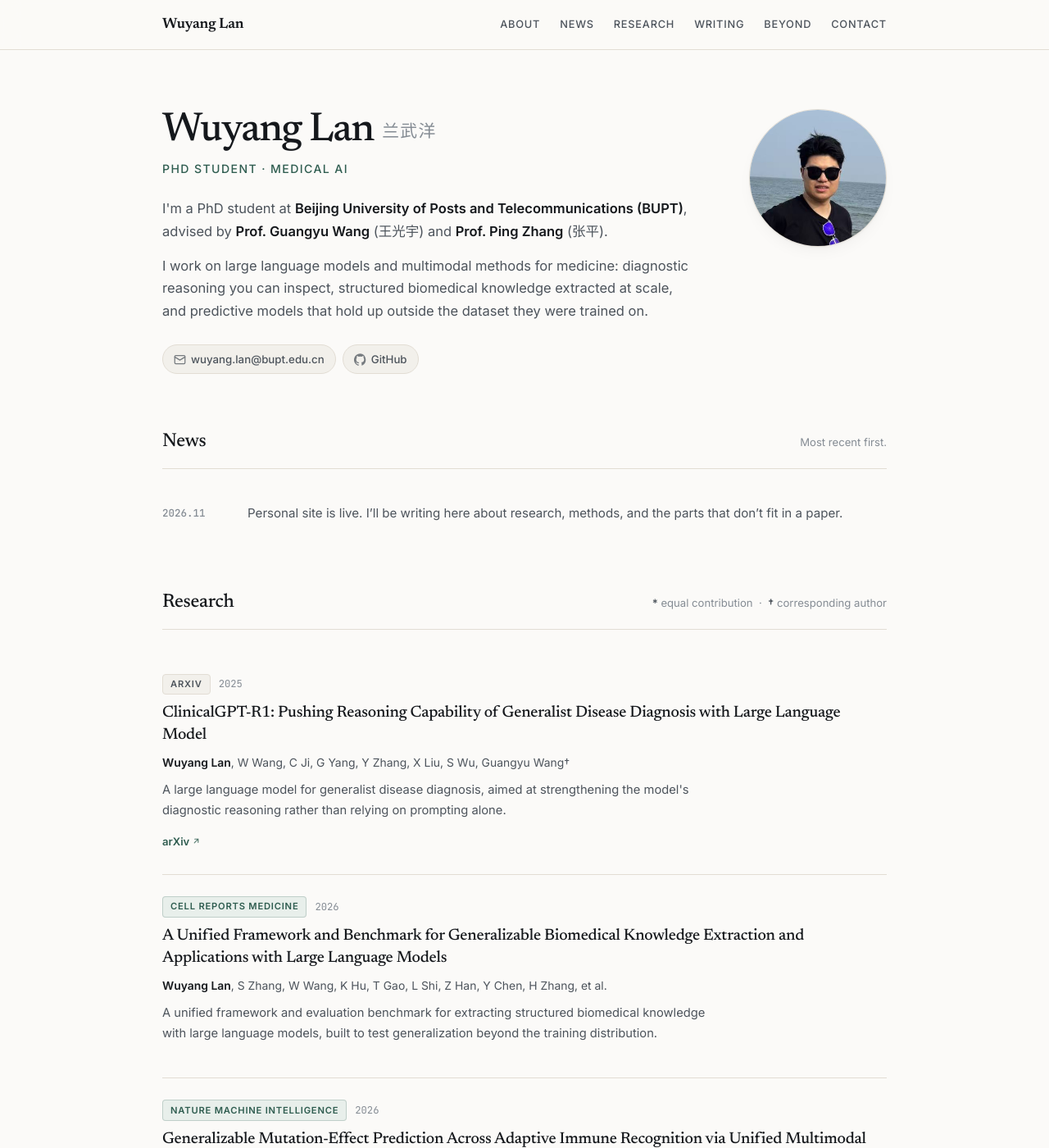
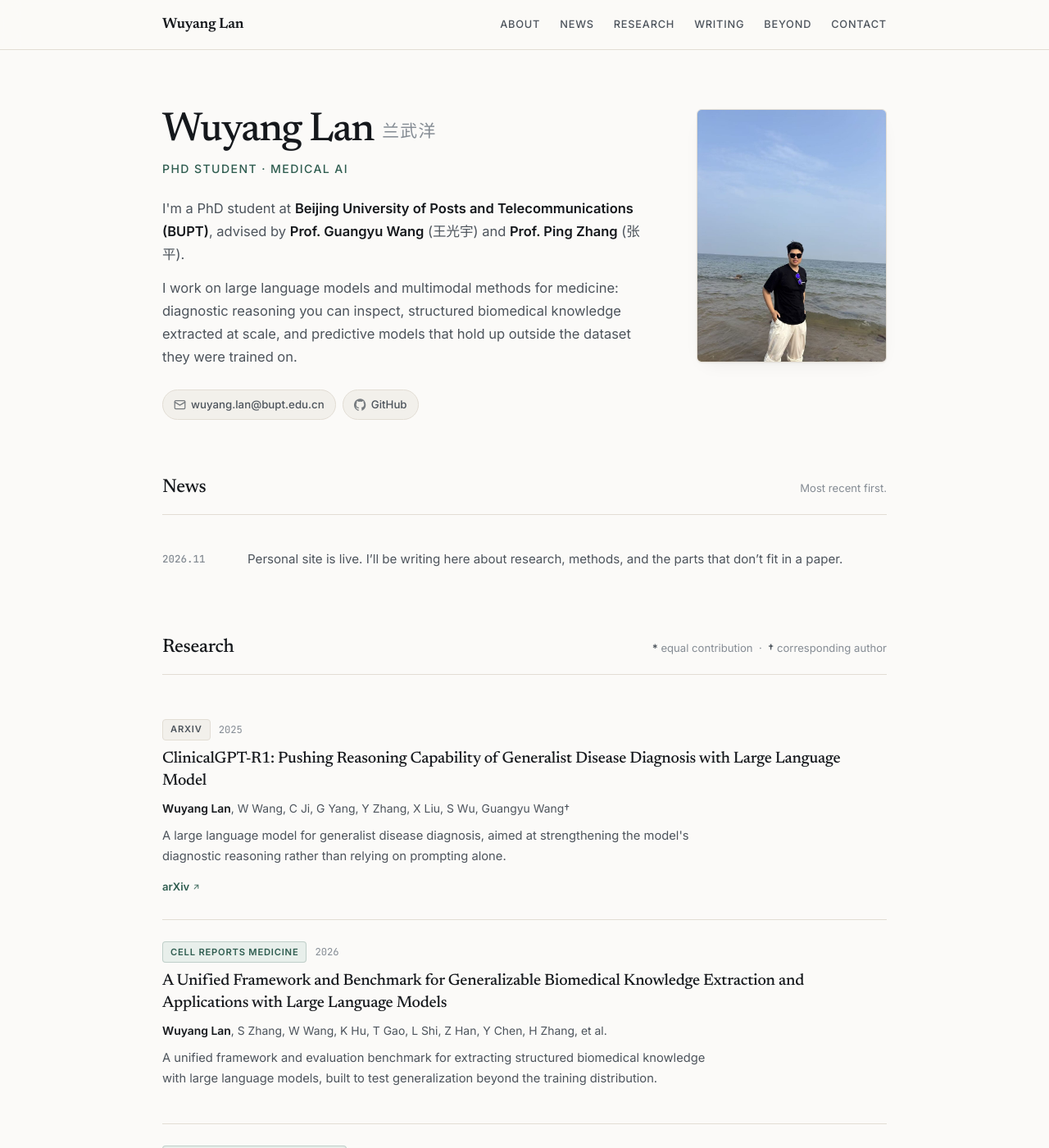
Before and after one commit to WY-Lan/WY-Lan.github.io, a Jekyll site: the page built from index.html, in a window 1280 px wide and 1400 px high. Shown: the whole window at 82% size. Built offline with Jekyll 4.4.1, drawn with Linux system fonts in a browser that asks for light colours.

Commit message:
Use full photo instead of circular avatar

```diff
--- a/_config.yml
+++ b/_config.yml
@@ -26,7 +26,7 @@ twitter: ""                     # 只填 handle，不含 @
 cv: ""                          # 例如 /assets/files/cv.pdf
 
 # ---------- 头像 ----------
-avatar: "/assets/img/avatar.jpg"   # 留空则显示姓名首字母
+avatar: "/assets/img/photo.jpg"   # 留空则显示姓名首字母
 
 # ---------- 隐私 ----------
 # true  → 输出 noindex，告诉搜索引擎不要收录本页
--- a/assets/css/style.css
+++ b/assets/css/style.css
@@ -194,19 +194,23 @@ main > section + section { padding-top: 8px; }
 }
 .hero-links svg { opacity: .75; }
 
-.hero-photo { flex-shrink: 0; }
-.hero-photo img,
-.avatar-fallback {
-  width: 168px; height: 168px;
-  border-radius: 50%;
-  object-fit: cover;
+.hero-photo { flex-shrink: 0; width: 232px; }
+/* 完整照片，保持原始比例 */
+.hero-photo img {
+  display: block;
+  width: 100%; height: auto;
+  border-radius: 6px;
+  object-fit: contain;
   border: 1px solid var(--line);
   box-shadow: var(--shadow);
 }
 .avatar-fallback {
   display: grid; place-items: center;
-  font-family: var(--serif); font-size: 4rem; font-weight: 500;
+  width: 100%; aspect-ratio: 3 / 4;
+  border-radius: 6px;
+  font-family: var(--serif); font-size: 4.5rem; font-weight: 500;
   color: var(--accent); background: var(--accent-soft);
+  border: 1px solid var(--line);
   text-transform: uppercase;
 }
 
@@ -506,9 +510,9 @@ footer { border-top: 1px solid var(--line); margin-top: 40px; padding: 28px 0; }
   .nav-links.open { display: flex; }
   .nav-links > a { padding: 12px 0; width: 100%; font-size: .82rem; }
 
-  .hero { flex-direction: column-reverse; gap: 28px; }
-  .hero-photo img, .avatar-fallback { width: 116px; height: 116px; font-size: 2.8rem; }
-  .avatar-fallback { font-size: 2.8rem; }
+  .hero { flex-direction: column-reverse; gap: 24px; }
+  .hero-photo { width: 100%; max-width: 300px; }
+  .avatar-fallback { font-size: 3rem; }
 
   main > section { padding: 40px 0; }
   #about { padding-top: 44px; }
```
Also changed, not shown: assets/img/avatar.jpg (deleted), assets/img/photo.jpg (added).
